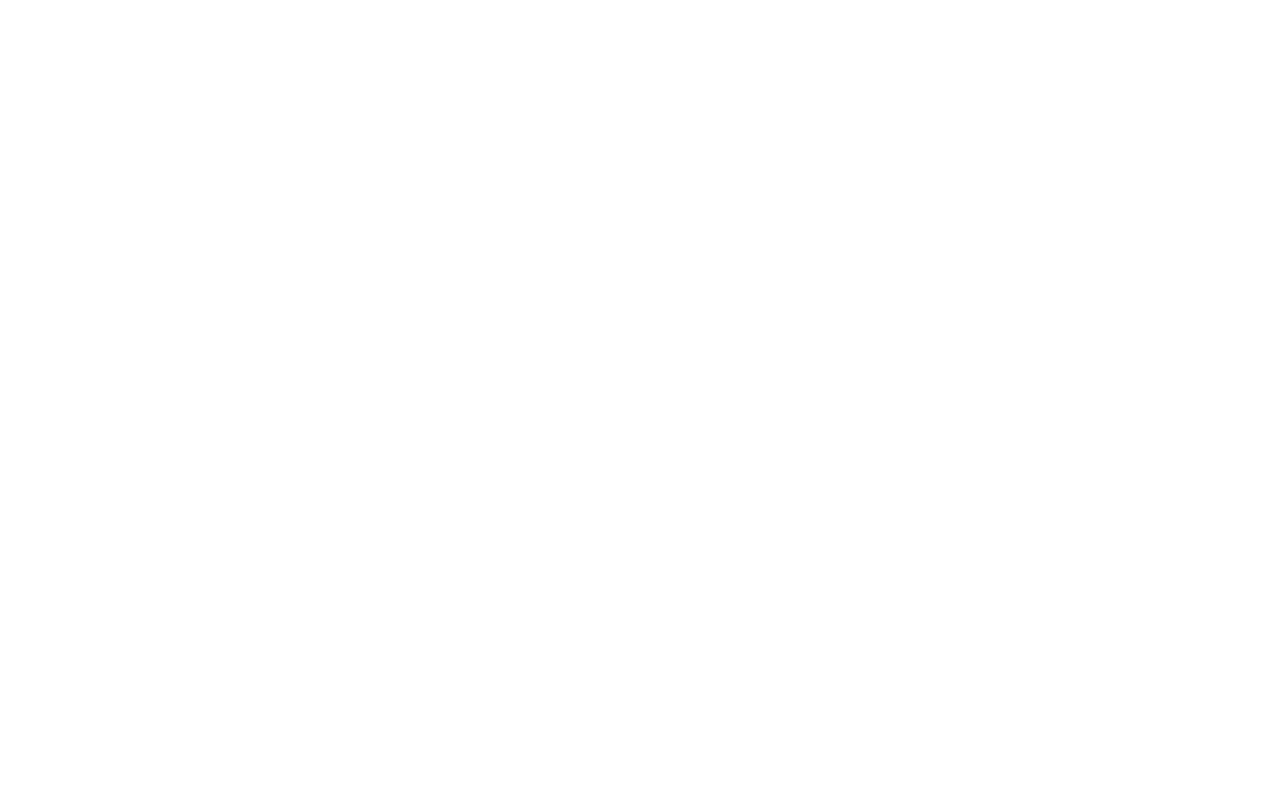
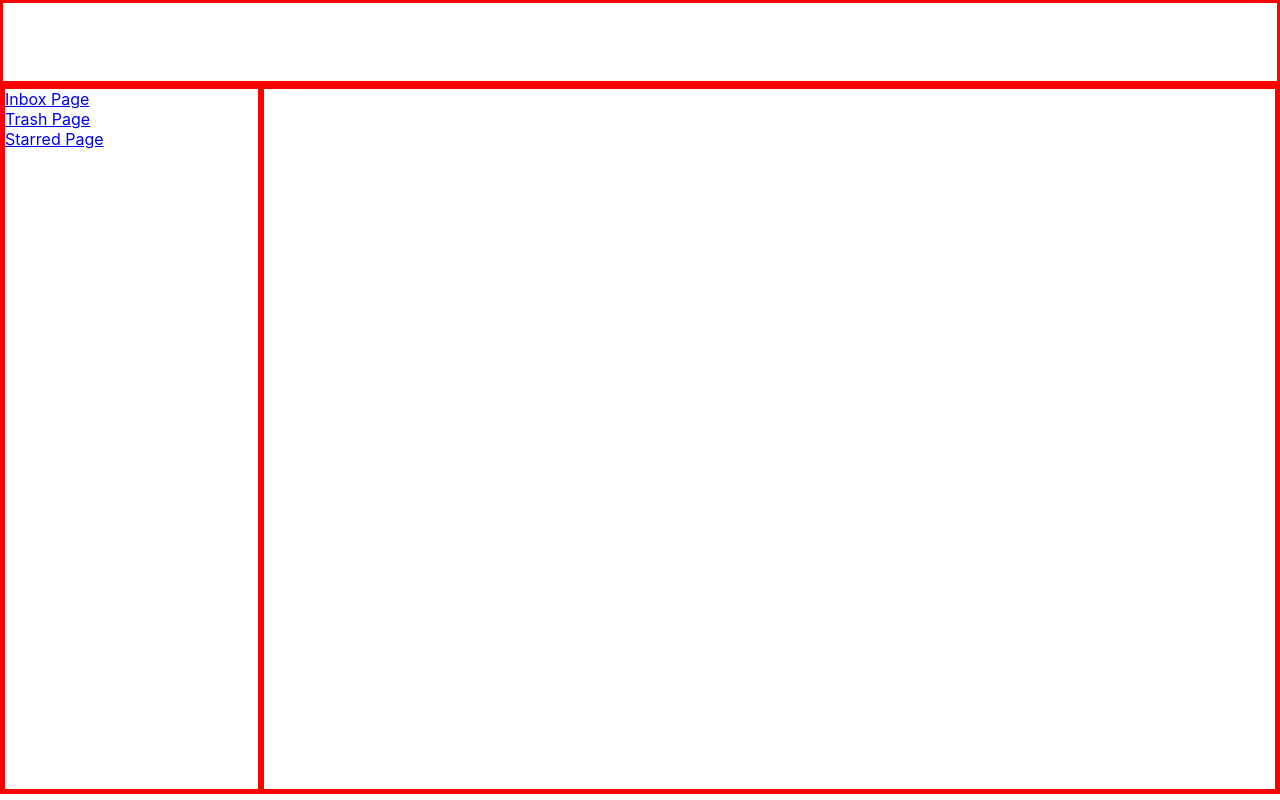
Before and after one commit to karthickvkumar/Jasvir_Training, a React (Create React App) app in the folder learning-react/: page /mail in a window 1280 px wide. Before the commit this address had no page. Built offline with nearby package versions, Linux system fonts and the light colour scheme.

Commit message:
nested routing

```diff
--- a/learning-react/src/App.js
+++ b/learning-react/src/App.js
@@ -6,6 +6,11 @@
 import ResetAccountComponent from "./components/reset-account";
 import ConditionalViewComponent from "./components/conditional-view";
 import HomeComponent from "./components/home";
+import MailView from "./components/mail";
+
+import InboxComponent from "./components/nested components/inbox";
+import TrashComponent from "./components/nested components/trash";
+import StarredComponent from "./components/nested components/starred";
 
 import "./css/styles.css";
 
@@ -17,6 +22,11 @@
         <Route path="login" element={<LoginActionComponent></LoginActionComponent>}></Route>
         <Route path="reset" element={<ResetAccountComponent></ResetAccountComponent>}></Route>
         <Route path="conditional" element={<ConditionalViewComponent></ConditionalViewComponent>}></Route>
+        <Route path="mail" element={<MailView></MailView>}>
+           <Route path="inbox" element={<InboxComponent></InboxComponent>}></Route>
+           <Route path="trash" element={<TrashComponent></TrashComponent>}></Route>
+           <Route path="starred" element={<StarredComponent></StarredComponent>}></Route>
+        </Route>
       </Routes>
     </BrowserRouter>
   );
--- a/learning-react/src/components/home.js
+++ b/learning-react/src/components/home.js
@@ -14,6 +14,8 @@
       <h1>This is a Home Page</h1>
        <h1>Linking Pages - Way 1 (Via HTML Tag)</h1>
        <NavLink to="/login">Login Page</NavLink>
+       <br></br>
+       <NavLink to="/mail">Go to Mail View</NavLink>
 
        <h1>Linking Pages - Way 2 (Via Function)</h1>
        <button onClick={() => goToResetPage()}>Go to Reset Page</button>
--- /dev/null
+++ b/learning-react/src/components/mail.js
@@ -0,0 +1,25 @@
+import React from "react";
+import {Outlet, NavLink} from "react-router-dom";
+
+const MailView = () => {
+  return(
+    <div className="mail-wrapper">
+      <div className="mail-header"></div>
+      <div className="content-section">
+        <div className="sidebar">
+          <NavLink to="/mail/inbox">Inbox Page</NavLink>
+          <br></br>
+          <NavLink to="/mail/trash">Trash Page</NavLink>
+          <br></br>
+          <NavLink to="/mail/starred">Starred Page</NavLink>
+          <br></br>
+        </div>
+        <div className="middle-section">
+          <Outlet></Outlet>
+        </div>
+      </div>
+    </div>
+  )
+}
+
+export default MailView;
--- /dev/null
+++ b/learning-react/src/components/nested components/inbox.js
@@ -0,0 +1,11 @@
+import React from "react";
+
+const InboxComponent = () => {
+  return(
+    <div>
+      <h1>This is a Inbox components</h1>
+    </div>
+  )
+}
+
+export default InboxComponent;
--- /dev/null
+++ b/learning-react/src/components/nested components/starred.js
@@ -0,0 +1,11 @@
+import React from "react";
+
+const StarredComponent = () => {
+  return(
+    <div>
+      <h1>This is a Starred components</h1>
+    </div>
+  )
+}
+
+export default StarredComponent;
--- /dev/null
+++ b/learning-react/src/components/nested components/trash.js
@@ -0,0 +1,11 @@
+import React from "react";
+
+const TrashComponent = () => {
+  return(
+    <div>
+      <h1>This is a Trash components</h1>
+    </div>
+  )
+}
+
+export default TrashComponent;
--- a/learning-react/src/css/styles.css
+++ b/learning-react/src/css/styles.css
@@ -18,3 +18,29 @@
   margin-left: 15px;
   cursor: pointer;
 }
+
+.mail-wrapper{
+  height: 98vh;
+}
+
+.mail-header{
+  height: 10%;
+  border: 3px solid red;
+}
+
+.content-section{
+  height: 90%;
+  border: 2px solid red;
+  display: flex;
+    flex-direction: row;
+}
+
+.sidebar{
+  width: 20%;
+    border: 3px solid red;
+}
+
+.middle-section{
+  width: 80%;
+    border: 3px solid red;
+}
```
